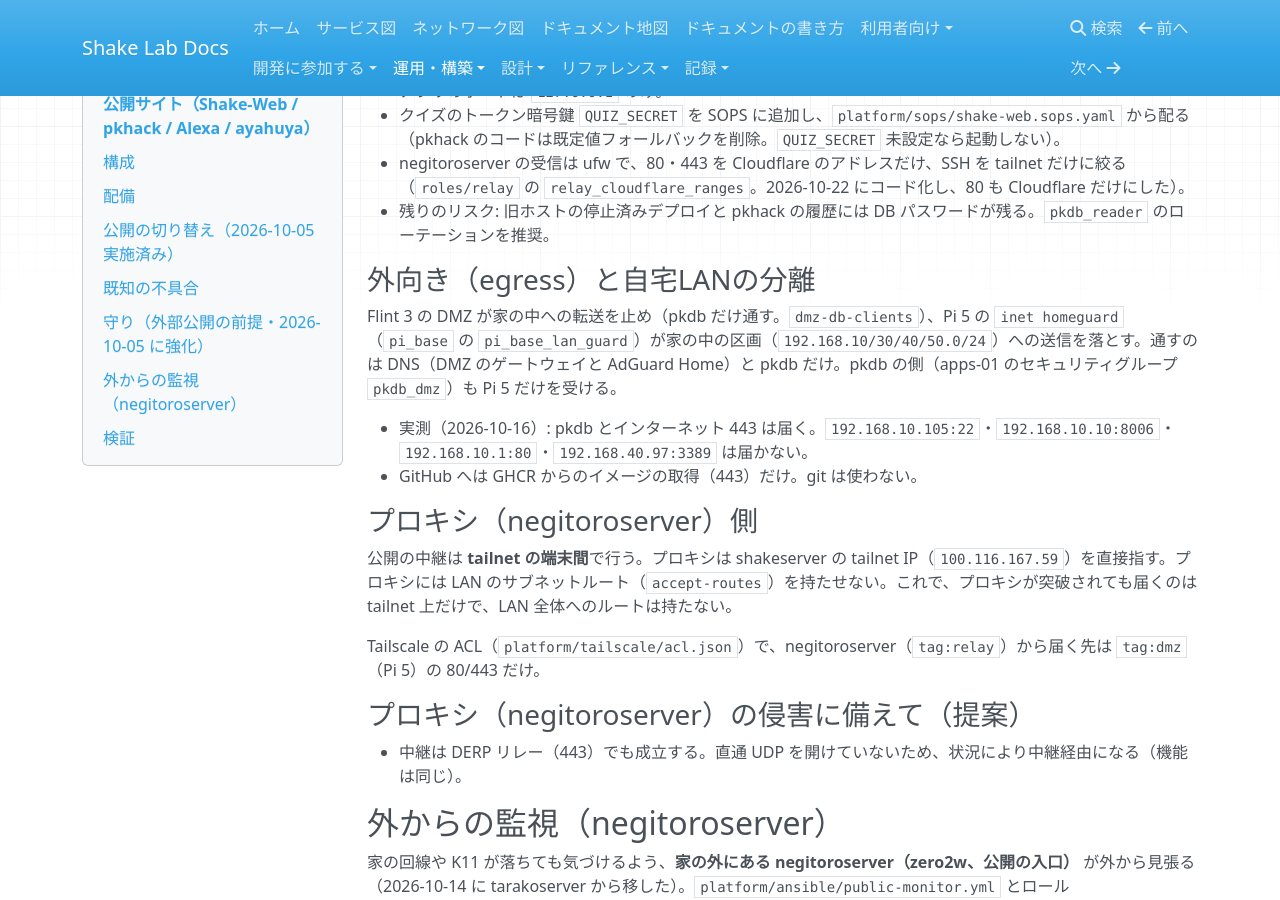
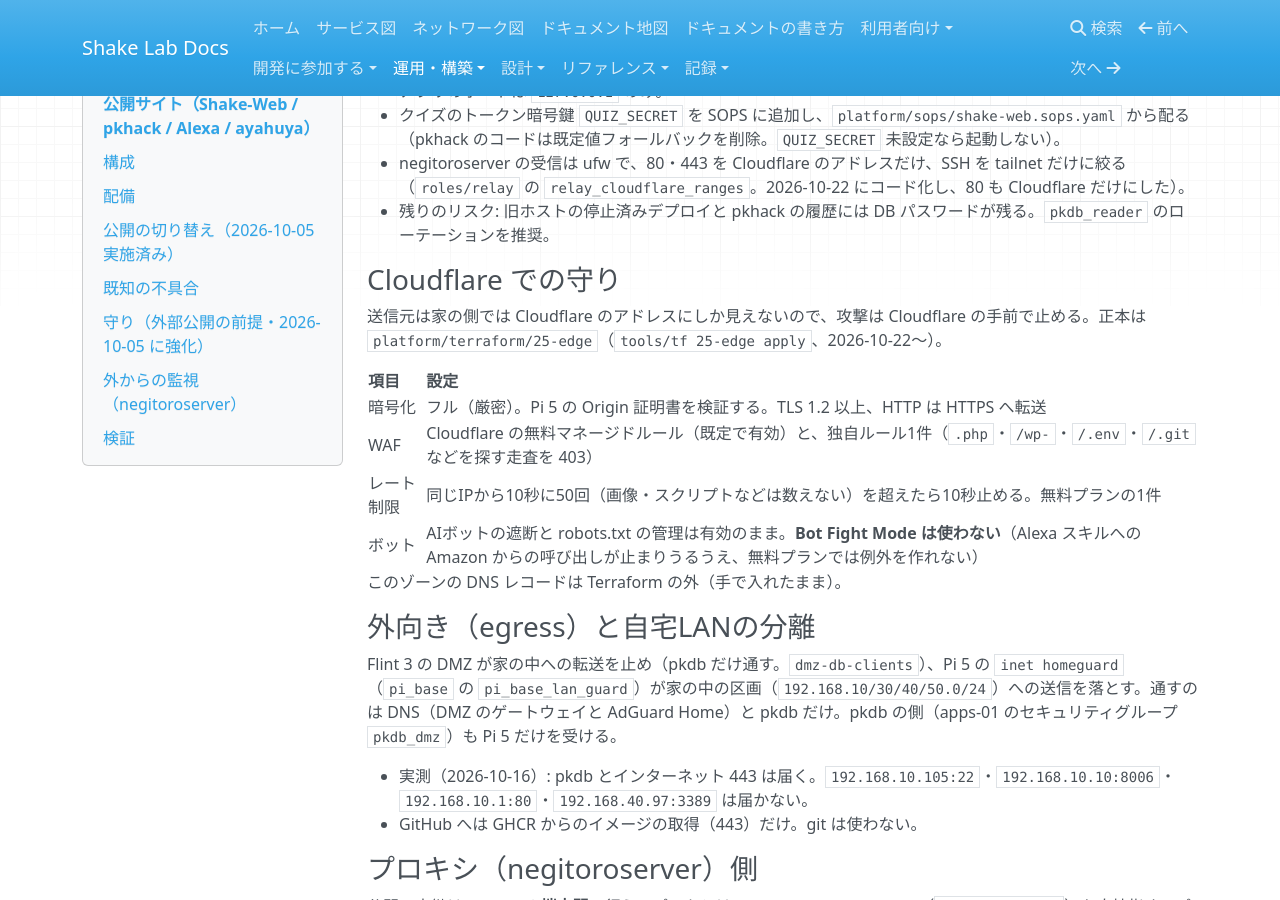
Before and after one commit to rurutheGeek/shake-cloud, an MkDocs documentation site: the page built from docs/operations/web.md, in a window 1280 px wide and 900 px high, scrolled down 2358 px. Built offline with MkDocs 1.6.1, drawn with Linux system fonts in a browser that asks for light colours; nearby versions of some CDN libraries; a script that is not in the unit is left out.

Commit message:
feat(edge): 公開サイトのゾーンの守りを Terraform（25-edge）にする
家の側から見える送信元は Cloudflare のアドレスだけなので、攻撃は Cloudflare の
手前で止める。ゾーン ruruthegeek.dpdns.org（無料プラン）に適用済み。

- 暗号化をフル（厳密）、TLS 1.2 以上、HTTP は HTTPS へ転送
- WAF の独自ルールで .php・/wp-・/.env・/.git などを探す走査を 403
- 無料のレート制限1件（同じIPから10秒に50回、画像・スクリプトは数えない）
- Bot Fight Mode は使わない（Alexa スキルが止まりうるうえ、無料では例外を作れない）。
  AIボットの遮断と robots.txt の管理は今の値を保つ
- 専用のトークンを cloudflare-edge.sops.yaml に置き、tools/tf は 25-edge にだけ渡す

Co-Authored-By: Claude Opus 5.5 <noreply@anthropic.com>

```diff
--- a/docs/operations/web.md
+++ b/docs/operations/web.md
@@ -71,6 +71,19 @@ Podman（root 以外のユーザー `shakeweb`）で動かす（2026-10-17 に D
 - negitoroserver の受信は ufw で、80・443 を Cloudflare のアドレスだけ、SSH を tailnet だけに絞る（`roles/relay` の `relay_cloudflare_ranges`。2026-10-22 にコード化し、80 も Cloudflare だけにした）。
 - 残りのリスク: 旧ホストの停止済みデプロイと pkhack の履歴には DB パスワードが残る。`pkdb_reader` のローテーションを推奨。
 
+### Cloudflare での守り
+
+送信元は家の側では Cloudflare のアドレスにしか見えないので、攻撃は Cloudflare の手前で止める。正本は `platform/terraform/25-edge`（`tools/tf 25-edge apply`、2026-10-22〜）。
+
+| 項目 | 設定 |
+| --- | --- |
+| 暗号化 | フル（厳密）。Pi 5 の Origin 証明書を検証する。TLS 1.2 以上、HTTP は HTTPS へ転送 |
+| WAF | Cloudflare の無料マネージドルール（既定で有効）と、独自ルール1件（`.php`・`/wp-`・`/.env`・`/.git` などを探す走査を 403） |
+| レート制限 | 同じIPから10秒に50回（画像・スクリプトなどは数えない）を超えたら10秒止める。無料プランの1件 |
+| ボット | AIボットの遮断と robots.txt の管理は有効のまま。**Bot Fight Mode は使わない**（Alexa スキルへの Amazon からの呼び出しが止まりうるうえ、無料プランでは例外を作れない） |
+
+このゾーンの DNS レコードは Terraform の外（手で入れたまま）。
+
 ### 外向き（egress）と自宅LANの分離
 
 Flint 3 の DMZ が家の中への転送を止め（pkdb だけ通す。`dmz-db-clients`）、Pi 5 の `inet homeguard`（`pi_base` の `pi_base_lan_guard`）が家の中の区画（`192.168.10/30/40/50.0/24`）への送信を落とす。通すのは DNS（DMZ のゲートウェイと AdGuard Home）と pkdb だけ。pkdb の側（apps-01 のセキュリティグループ `pkdb_dmz`）も Pi 5 だけを受ける。
```
Also changed, not shown: docs/operations/handover.md (+2 -0 lines), docs/operations/terraform.md (+2 -1 lines), 8 other files.
